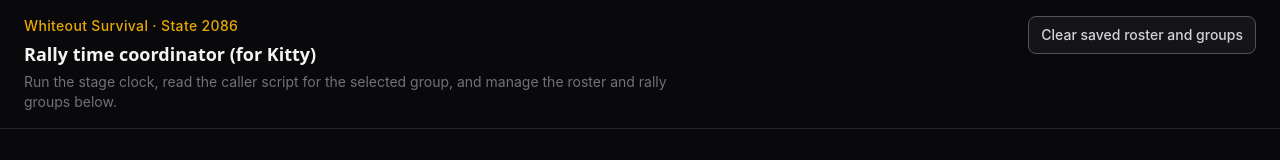
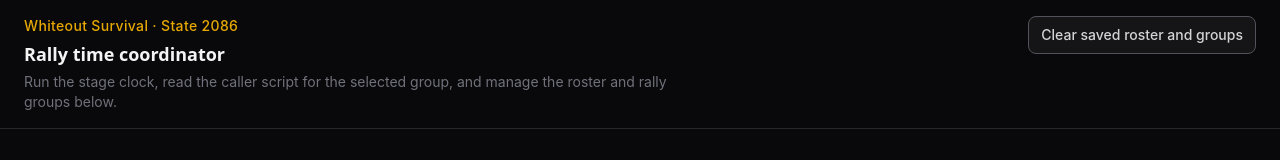
Before and after one commit to wosgot2116/wos-rally-coordinator, a React (Vite) app: page / in a window 1280 px wide. Shown: the top 160 px of the page. Built offline with nearby package versions, Linux system fonts and the light colour scheme.

Commit message:
Update package-lock.json with new dependencies for @emnapi/core and @emnapi/runtime; modify App component title for clarity.

```diff
--- a/src/App.tsx
+++ b/src/App.tsx
@@ -236,7 +236,7 @@ function App() {
               Whiteout Survival · State 2086
             </p>
             <h1 className="mt-1 font-display text-lg font-semibold text-zinc-100">
-              Rally time coordinator (for Kitty)
+              Rally time coordinator
             </h1>
             <p className="mt-1 max-w-2xl text-sm text-zinc-500">
               Run the stage clock, read the caller script for the selected group, and
```
Also changed, not shown: 1 other file (tests, documents, lock files or other folders).
